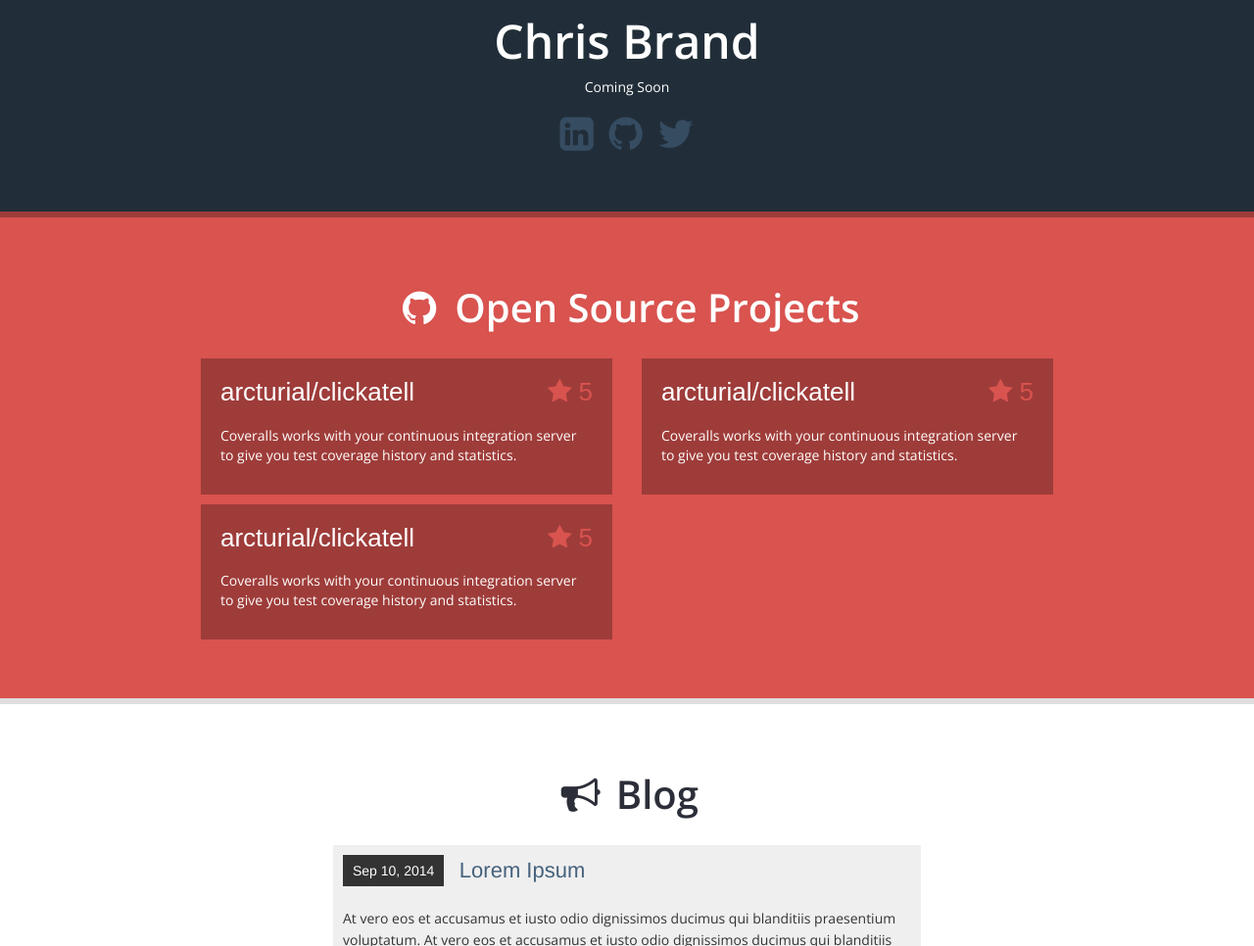
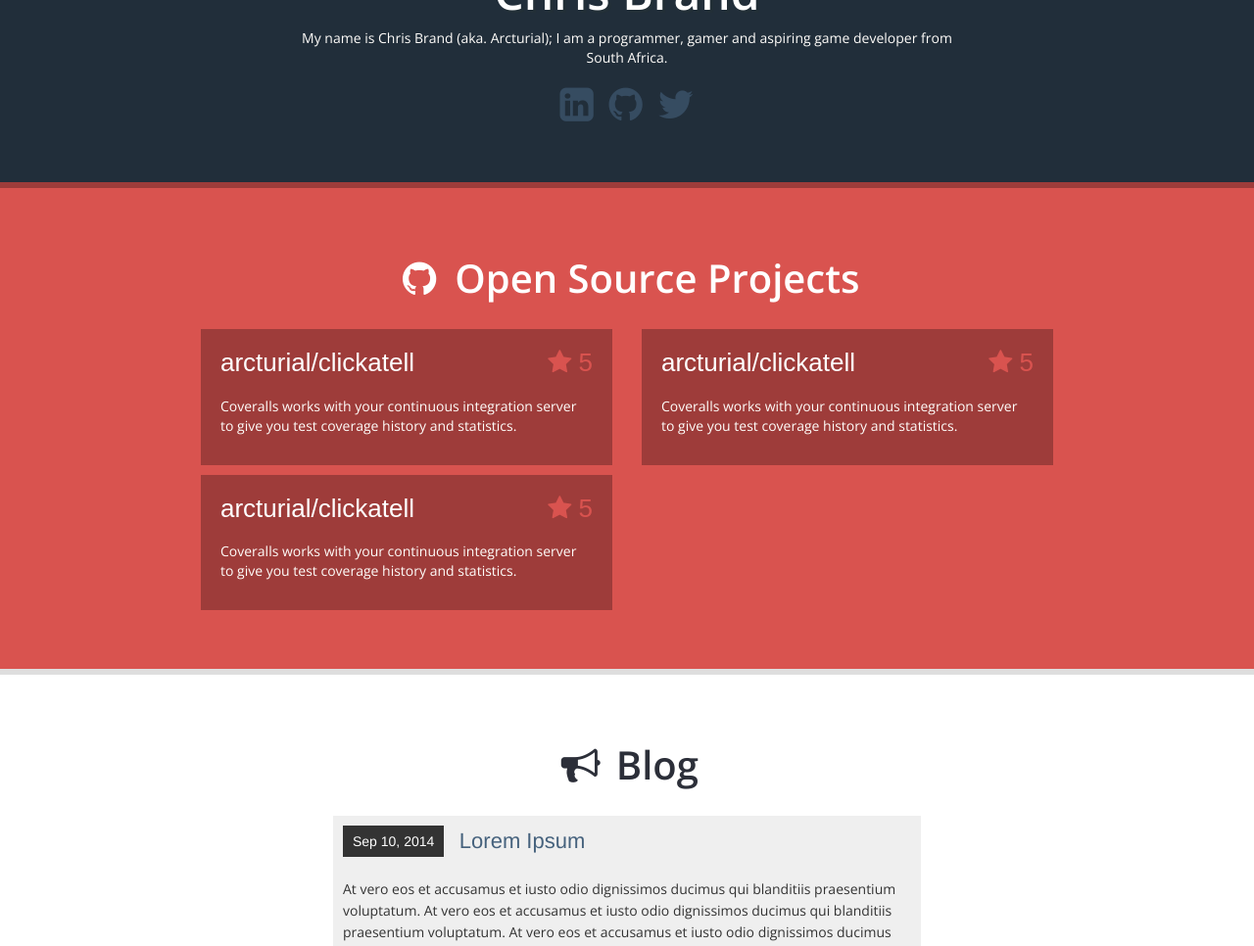
Before and after one commit to arcturial/arcturial.github.io, a Jekyll site: the page built from index.md, in a window 1280 px wide and 1400 px high, cut to the strip 434-1400 px from the top of the window. Shown: the whole strip at 98% size. Built offline with Jekyll 4.4.1, drawn with Linux system fonts in a browser that asks for light colours; nearby versions of some CDN libraries.

Commit message:
Add index content.

```diff
--- a/_layouts/index.html
+++ b/_layouts/index.html
@@ -6,7 +6,7 @@
 <div class="container-fluid">
 
     <section class="row nav-section">
-        <div class="text-center" style='width: 700px; margin: 0px auto;'>
+        <div class="text-center">
             <nav class="navbar navbar-default">
                 <ul class="nav navbar-nav">
                     <li><a href="#top">Welcome</a></li>
@@ -20,7 +20,7 @@
 
     <section class="row main-section" id="top">
         <div class="text-center" style='width: 700px; margin: 0px auto; padding-top: 60px;'>
-            <img src="https://s.gravatar.com/avatar/ea3ca2e73f7abf90d7d975bf8c65f8e8?s=300" class="img-circle img-pp" width="300" />
+            <img src="https://s.gravatar.com/avatar/ea3ca2e73f7abf90d7d975bf8c65f8e8?s=250" class="img-circle img-pp" width="250" />
             <h1>{{ site.title }}</h1>
             <p>
                 {{ content }}
--- a/css/main.scss
+++ b/css/main.scss
@@ -45,6 +45,13 @@ section
 .main-section
 {
     background-color: $dark-blue;
+
+    > div
+    {
+        width: 700px;
+        margin: 0px auto;
+        padding-top: 60px;
+    }
 }
 
 .img-pp
--- a/index.md
+++ b/index.md
@@ -2,4 +2,4 @@
 layout: index
 ---
 
-Coming Soon
+My name is Chris Brand (aka. Arcturial); I am a programmer, gamer and aspiring game developer from South Africa.
```
